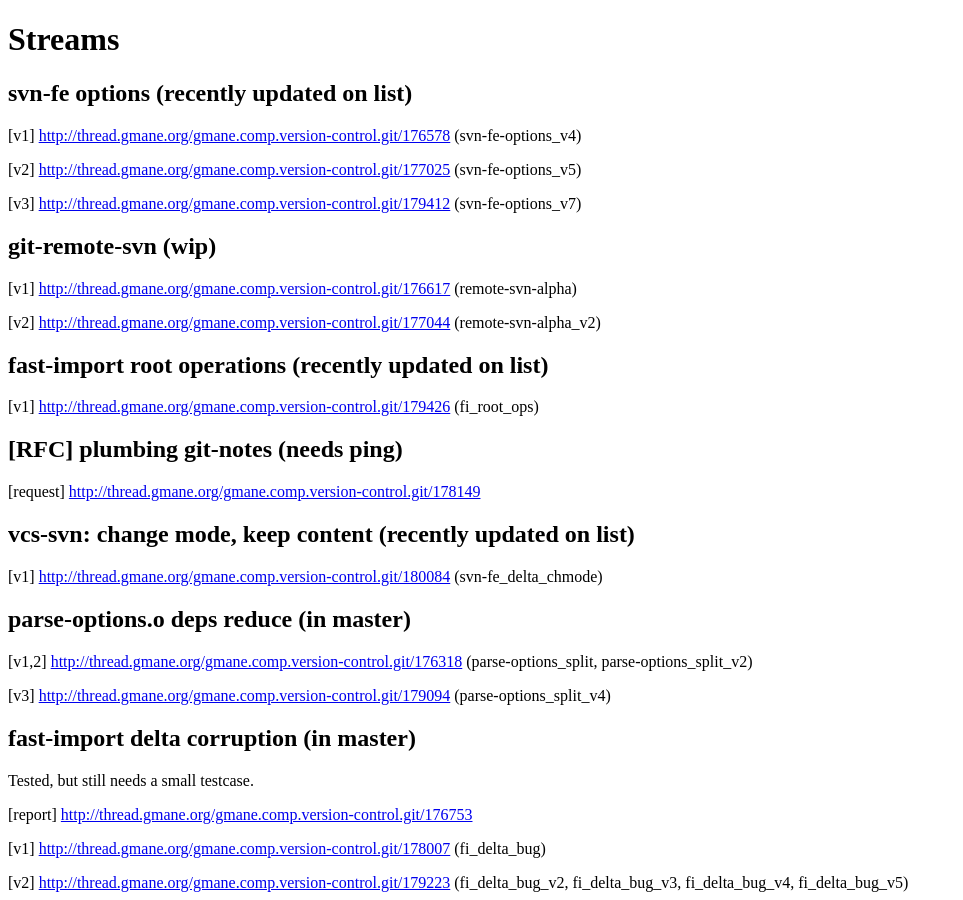
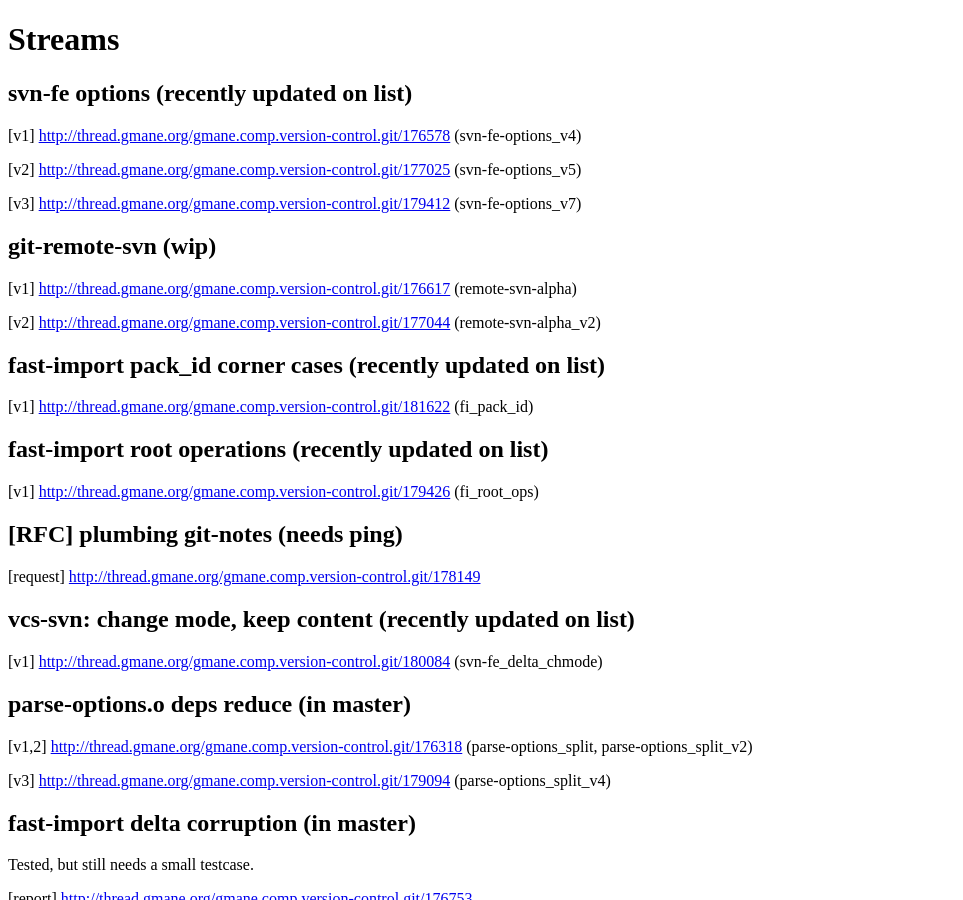
Before and after one commit to divanorama/gsoc11, a Jekyll site: the page built from streams.html, in a window 1280 px wide and 900 px high. Shown: the whole window, without its empty margins (0-963 px from the left). Built offline with Jekyll 4.4.1, drawn with Linux system fonts in a browser that asks for light colours.

Commit message:
One more topic to come.

```diff
--- a/streams.html
+++ b/streams.html
@@ -16,6 +16,10 @@ title: Streams
 (remote-svn-alpha) </p>
 <p> [v2] <a href="http://thread.gmane.org/gmane.comp.version-control.git/177044">http://thread.gmane.org/gmane.comp.version-control.git/177044</a>
 (remote-svn-alpha_v2) </p>
+
+<h2>fast-import pack_id corner cases (recently updated on list)</h2>
+<p> [v1] <a href="http://thread.gmane.org/gmane.comp.version-control.git/181622">http://thread.gmane.org/gmane.comp.version-control.git/181622</a>
+(fi_pack_id) </p>
 
 <h2>fast-import root operations (recently updated on list)</h2>
 <p> [v1] <a href="http://thread.gmane.org/gmane.comp.version-control.git/179426">http://thread.gmane.org/gmane.comp.version-control.git/179426</a>
```
